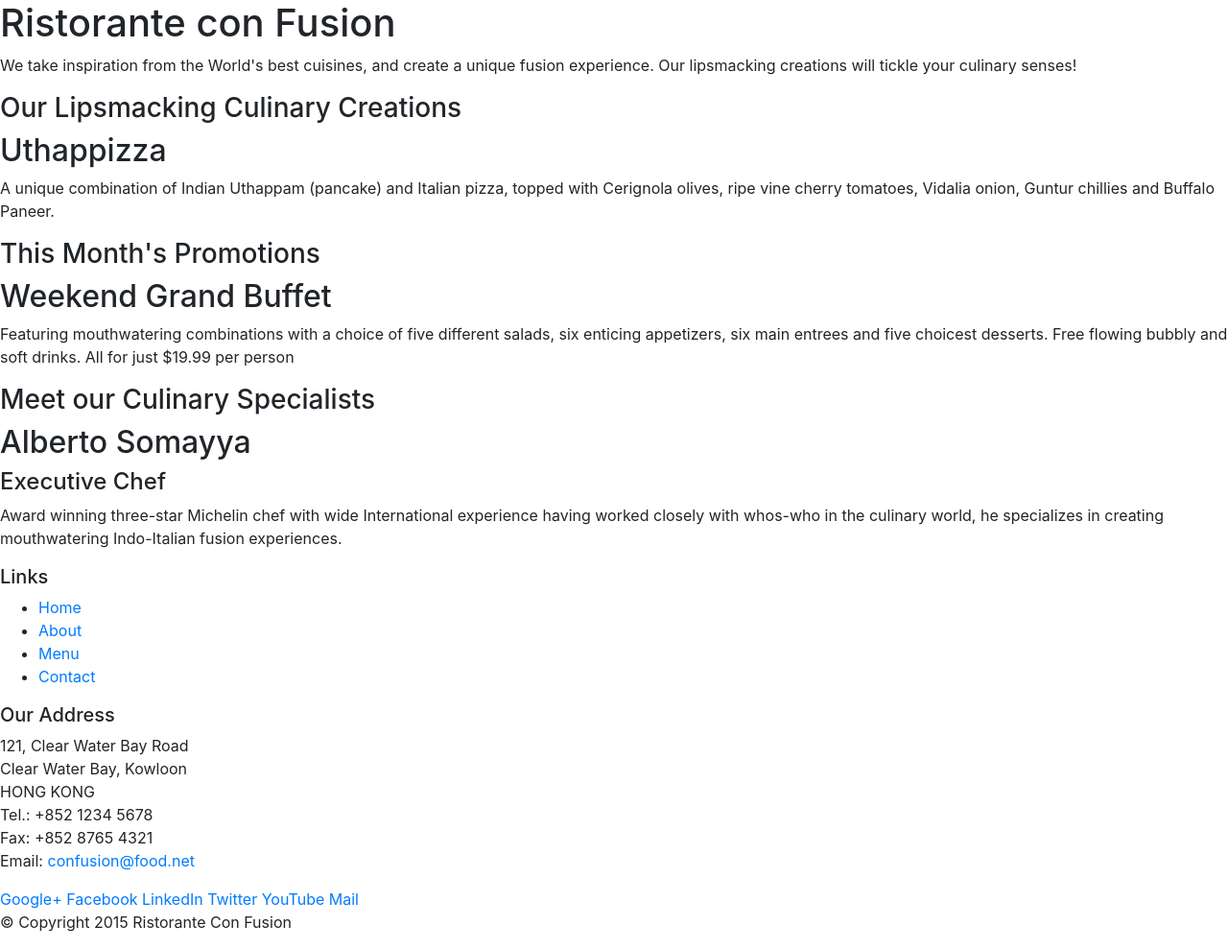
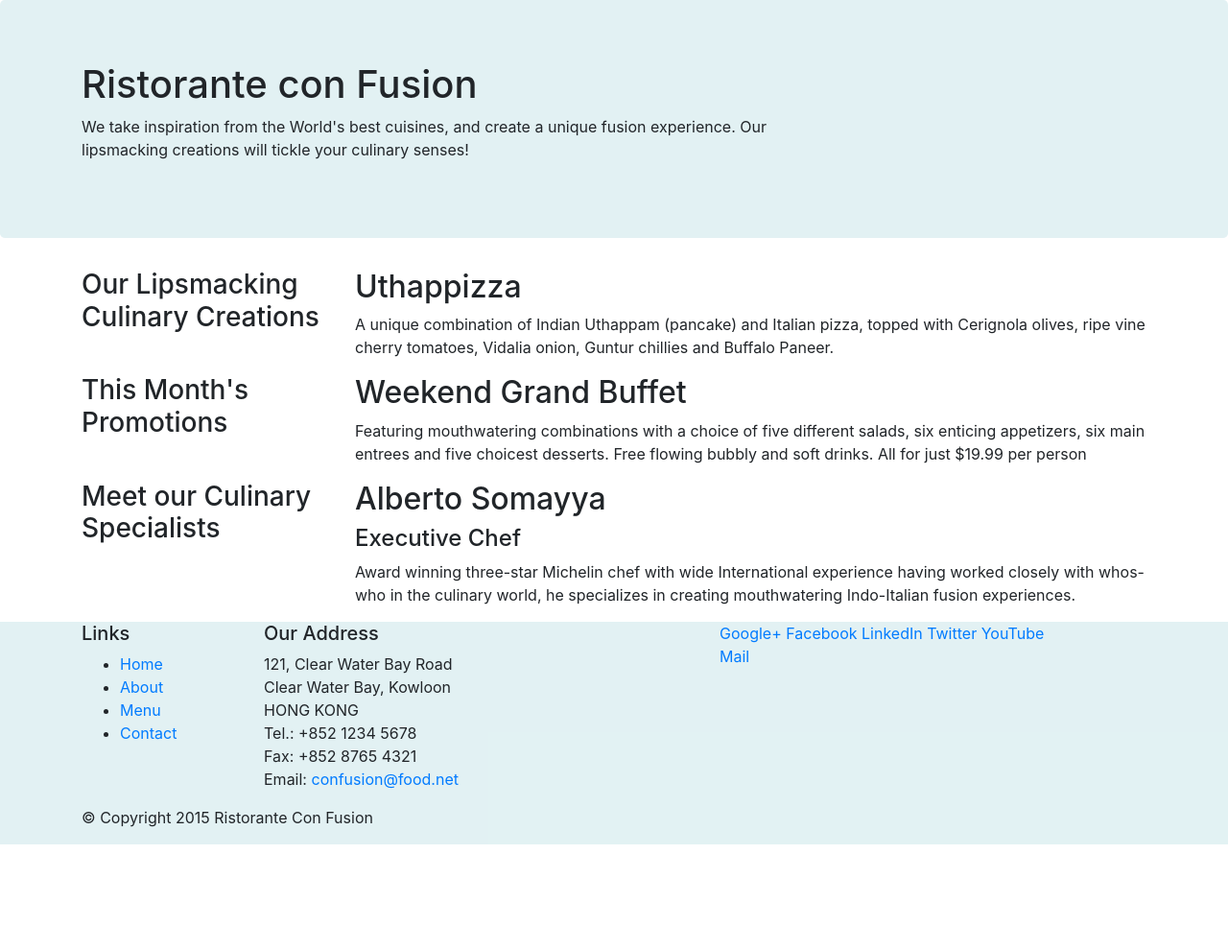
Before and after one commit to wilcoln/confusion, a website: page www/index.html in a window 1280 px wide. Shown: the whole page at 96% size. After the commit the page ends 880 px from the top, so only its background shows below. Drawn offline with nearby package versions, Linux system fonts and the light colour scheme.

Commit message:
Se the changes when using colums

```diff
--- a/www/index.html
+++ b/www/index.html
@@ -14,46 +14,46 @@
 
 <body>
 
-    <header>
-        <div>
-            <div>
-                <div>
+    <header  class = "jumbotron" style="background:rgba(214,236,238,0.7);">
+        <div class = "container">
+            <div class = "row">
+                <div class="col-12 col-sm-8">
                     <h1>Ristorante con Fusion</h1>
                     <p>We take inspiration from the World's best cuisines, and create a unique fusion experience. Our lipsmacking creations will tickle your culinary senses!</p>
                 </div>
-                <div>
+                <div class="col col-sm">
                 </div>
             </div>
         </div>
     </header>
 
-    <div>
-        <div>
-            <div>
+    <div class="container">
+        <div class="row">
+            <div class="col-sm-4 col-md-3">
                 <h3>Our Lipsmacking Culinary Creations</h3>
             </div>
-            <div>
+            <div class="col-sm col-md">
                 <h2>Uthappizza</h2>
                 <p>A unique combination of Indian Uthappam (pancake) and Italian pizza, topped with Cerignola olives, ripe vine cherry tomatoes, Vidalia onion, Guntur chillies and Buffalo Paneer.</p>
             </div>
         </div>
 
 
-        <div>
-            <div>
+        <div class="row">
+            <div class="col-sm-4 col-md-3">
                 <h3>This Month's Promotions</h3>
             </div>
-            <div>
+            <div class="col-sm col-md">
                 <h2>Weekend Grand Buffet</h2>
                 <p>Featuring mouthwatering combinations with a choice of five different salads, six enticing appetizers, six main entrees and five choicest desserts. Free flowing bubbly and soft drinks. All for just $19.99 per person </p>
             </div>
         </div>
 
-        <div>
-            <div>
+        <div class="row">
+            <div class="col-sm-4 col-md-3">
                 <h3>Meet our Culinary Specialists</h3>
             </div>
-            <div>
+            <div class="col-sm col-md">
                 <h2>Alberto Somayya</h2>
                 <h4>Executive Chef</h4>
                 <p>Award winning three-star Michelin chef with wide International experience having worked closely with whos-who in the culinary world, he specializes in creating mouthwatering Indo-Italian fusion experiences. </p>
@@ -61,10 +61,10 @@
         </div>
     </div>
 
-    <footer>
-        <div>
-            <div>
-                <div>
+    <footer style="background:rgba(214,236,238,0.7);">
+        <div class="container">
+            <div class="row">
+                <div class="col-5 col-sm-2">
                     <h5>Links</h5>
                     <ul>
                         <li><a href="#">Home</a></li>
@@ -73,7 +73,7 @@
                         <li><a href="#">Contact</a></li>
                     </ul>
                 </div>
-                <div>
+                <div class="col-6 col-sm-5">
                     <h5>Our Address</h5>
                     <address>
 		              121, Clear Water Bay Road<br>
@@ -84,7 +84,7 @@
 		              Email: <a href="mailto:confusion@food.net">confusion@food.net</a>
 		           </address>
                 </div>
-                <div>
+                <div class="col col-sm-4">
                     <div>
                         <a href="http://google.com/+">Google+</a>
                         <a href="http://www.facebook.com/profile.php?id=">Facebook</a>
@@ -95,8 +95,8 @@
                     </div>
                 </div>
            </div>
-           <div>
-                <div>
+           <div class="row">
+                <div class="col-auto">
                     <p>© Copyright 2015 Ristorante Con Fusion</p>
                 </div>
            </div>
```
